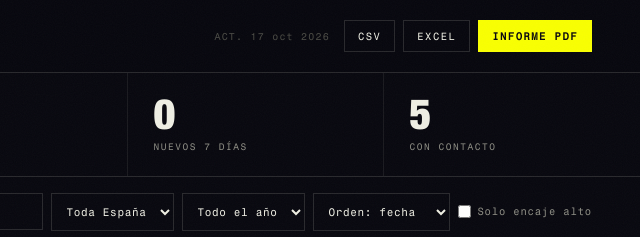
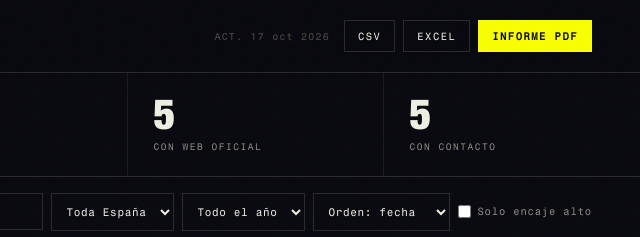
Before and after one commit to magodago/radar-rabat, a plain HTML site: page index.html in a window 1280 px wide. Shown: the top 237 px of the page, 640-1280 px from the left. Drawn offline with Linux system fonts and the light colour scheme.

Commit message:
KPI web oficial; ajustes de ficha

```diff
--- a/app.js
+++ b/app.js
@@ -22,6 +22,7 @@ function init(){
     const w = Date.now() - 7*864e5;
     $('#kNuevo').textContent = rows.filter(r => Date.parse(r.visto || 0) > w).length;
     $('#kContacto').textContent = rows.filter(r => r.email).length;
+    $('#kNuevo').textContent = rows.filter(r => r.web).length;
     $('#footMeta').textContent = 'Actualizado ' + new Date(d.meta.generado).toLocaleString('es-ES');
 
     const provs = [...new Set(rows.map(r => r.provincia).filter(Boolean))].sort((a,b)=>a.localeCompare(b,'es'));
--- a/index.html
+++ b/index.html
@@ -25,7 +25,7 @@
   <div class="kpi"><span class="n" id="kTotal">—</span><span class="l">festivales</span></div>
   <div class="kpi"><span class="n" id="kProv">—</span><span class="l">provincias</span></div>
   <div class="kpi"><span class="n" id="kAlto">—</span><span class="l">encaje alto</span></div>
-  <div class="kpi"><span class="n" id="kNuevo">—</span><span class="l">nuevos 7 días</span></div>
+  <div class="kpi"><span class="n" id="kNuevo">—</span><span class="l">con web oficial</span></div>
   <div class="kpi"><span class="n" id="kContacto">—</span><span class="l">con contacto</span></div>
 </section>
 
```
